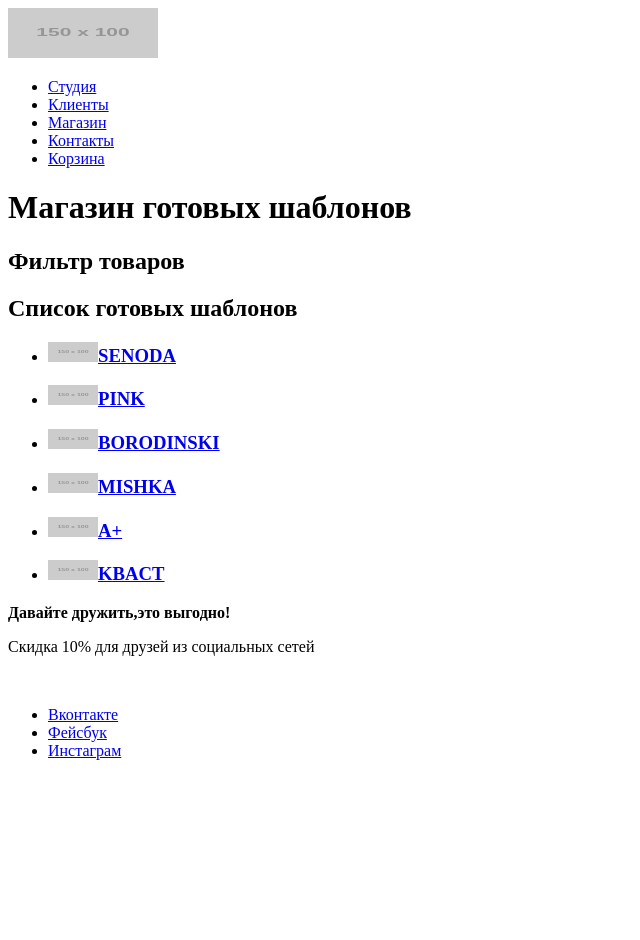
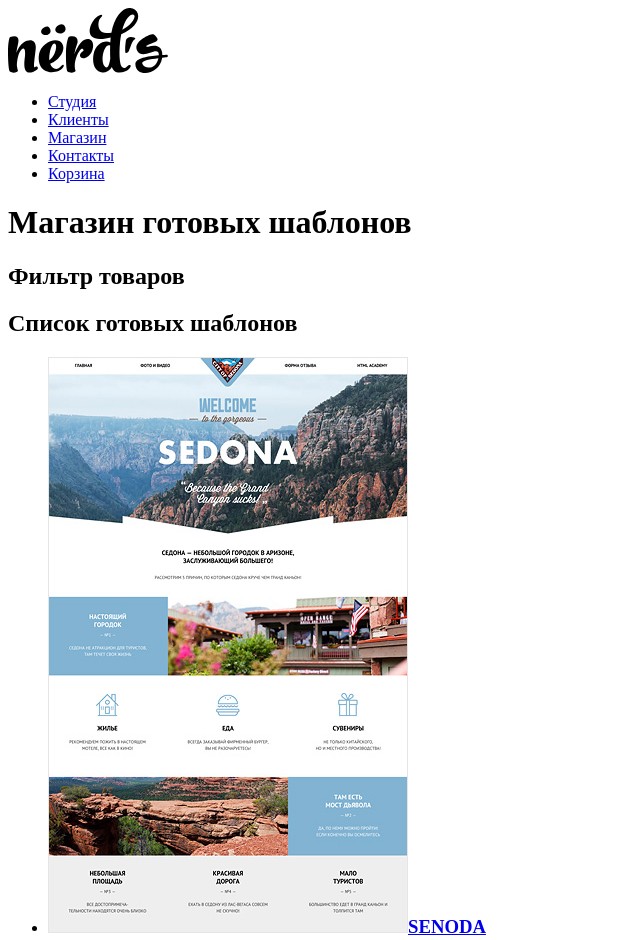
Before and after one commit to sashawispa/941895-nerds-24, a plain HTML site: page catalog.html in a window 1280 px wide. Shown: the top 940 px of the page, without its empty margins (0-640 px from the left). Before the commit the page ends 800 px from the top, so only its background shows below. Drawn offline with Linux system fonts and the light colour scheme; placeholder pictures from the web are drawn by us.

Commit message:
подключил изображения

```diff
--- a/catalog.html
+++ b/catalog.html
@@ -8,7 +8,7 @@
     <header class="main-header">
       <nav class="main-navigation">
         <a class="main-header-logo" href="index.html">
-          <img src="http://placehold.it/150x100" width="150" height="50" alt="Логотип Нердс">
+          <img src="img/nerds-logo.svg" width="160" height="65" alt="Логотип Нердс">
         </a>
         <ul class="site-navigation">
           <li><a href="stydio.html">Студия</a></li>
@@ -31,42 +31,42 @@
           <li class="catalog-item">
             <h3>
               <a href="catalog-item.html">
-                <img src="http://placehold.it/150x100" width="50" height="20" alt="сайт SENODA">SENODA
+                <img src="img/sedona.png" width="360" height="576" alt="сайт SENODA">SENODA
               </a>
             </h3>
           </li>
           <li class="catalog-item">
             <h3>
               <a href="catalog-item.html">
-                <img src="http://placehold.it/150x100" width="50" height="20" alt="сайт PINK">PINK
+                <img src="img/pink.png" width="360" height="576" alt="сайт PINK">PINK
               </a>
             </h3>
           </li>
           <li class="catalog-item">
             <h3>
               <a href="catalog-item.html">
-                <img src="http://placehold.it/150x100" width="50" height="20" alt="сайт BORODINSKI">BORODINSKI
+                <img src="img/borodinski.png" width="360" height="576" alt="сайт BORODINSKI">BORODINSKI
               </a>
             </h3>
           </li>
           <li class="catalog-item">
             <h3>
               <a href="catalog-item.html">
-                <img src="http://placehold.it/150x100" width="50" height="20" alt="сайт MISHKA">MISHKA
+                <img src="img/mishka.png" width="360" height="576" alt="сайт MISHKA">MISHKA
               </a>
             </h3>
           </li>
           <li class="catalog-item">
             <h3>
               <a href="catalog-item.html">
-                <img src="http://placehold.it/150x100" width="50" height="20" alt="сайт A+">A+
+                <img src="img/aplus.png" width="360" height="576" alt="сайт A+">A+
               </a>
             </h3>
           </li>
           <li class="catalog-item">
             <h3>
               <a href="catalog-item.html">
-                <img src="http://placehold.it/150x100" width="50" height="20" alt="сайт КВАСТ">KBACT
+                <img src="img/kvast.png" width="360" height="576" alt="сайт КВАСТ">KBACT
               </a>
             </h3>
           </li>
```
Also changed, not shown: index.html (+4 -4 lines), img/aplus.png (added), img/borodinski.png (added), img/kvast.png (added), img/logo-app.png (added), img/logo-presentation.png (added), img/logo-site.png (added), img/mishka.png (added), img/nerds-logo.svg (added), img/pink.png (added), img/sedona.png (added), 1 other file.
